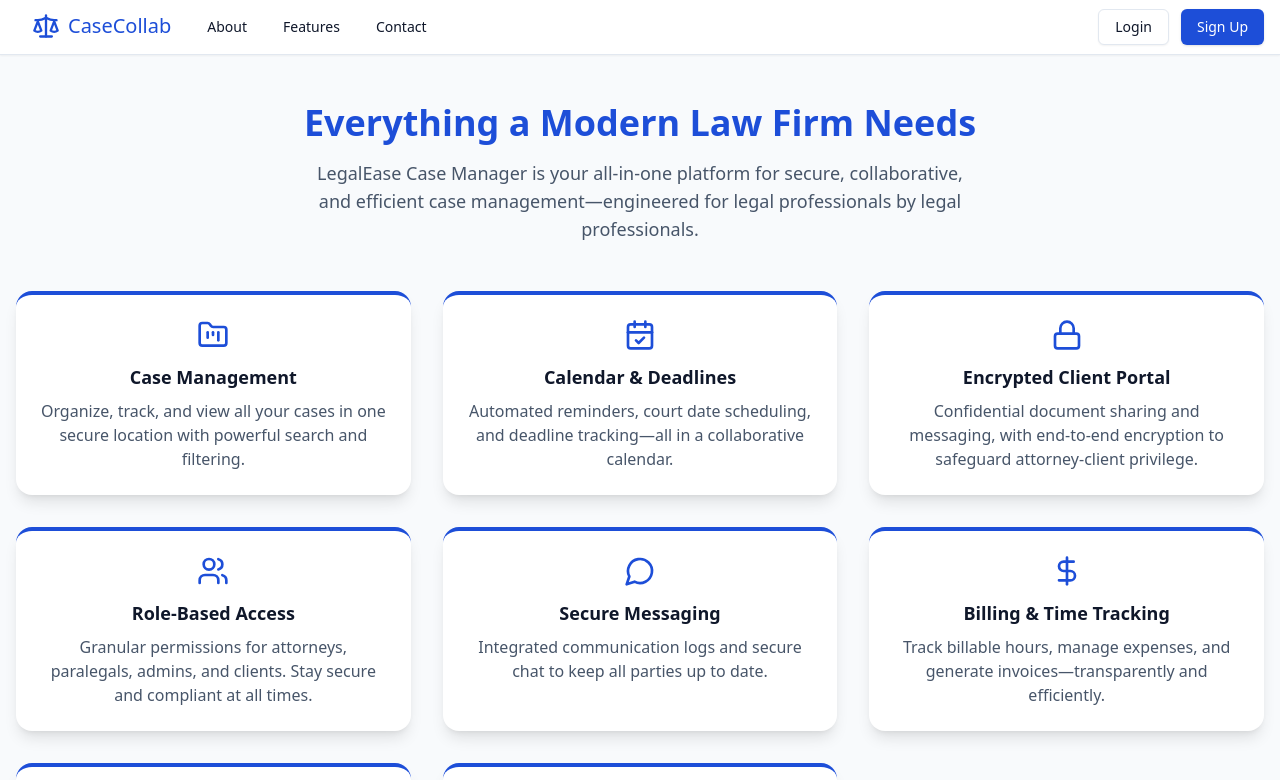
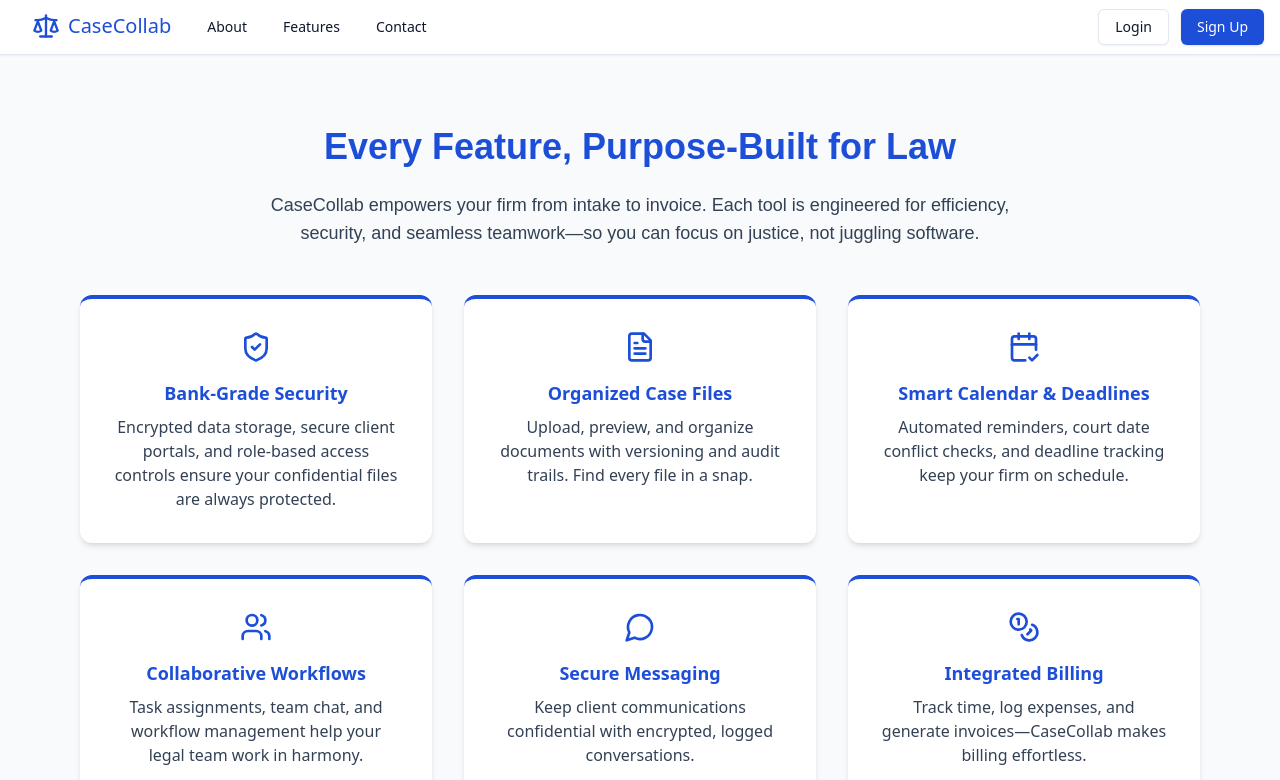
Before and after one commit to Collin-Test-Quome-Org/create-a-comprehensive-legal-case-management-syste-b92e745f-a7a3ee27, a React (Vite) app in the folder frontend/: page /features in a window 1280 px wide. Shown: the top 780 px of the page. Built offline with nearby package versions, Linux system fonts and the light colour scheme.

Commit message:
Add About, Features, and Contact pages with branded, accessible, and animated UI.

```diff
--- a/frontend/src/pages/AboutPage.tsx
+++ b/frontend/src/pages/AboutPage.tsx
@@ -1,36 +1,46 @@
 import { motion } from 'framer-motion';
+import { Scale } from 'lucide-react';
 
 export function AboutPage() {
   return (
-    <div className="min-h-screen bg-slate-50 flex flex-col items-center justify-start py-16 px-4">
-      <motion.div
-        initial={{ opacity: 0, y: 30 }}
-        animate={{ opacity: 1, y: 0 }}
-        transition={{ duration: 0.7 }}
-        className="max-w-3xl bg-white rounded-2xl shadow-xl p-10 border-t-4 border-[#1d4ed8]"
-      >
-        <div className="flex items-center gap-3 mb-6">
-          <img src="/branding/assets/logo-0.png" className="w-12 h-12" />
-          <span className="text-3xl font-extrabold text-[#1d4ed8] font-['IBM Plex Sans']">LegalEase Case Manager</span>
+    <main className="min-h-screen bg-slate-50 pt-10 pb-20">
+      <div className="max-w-4xl mx-auto px-4 mt-8">
+        <div className="flex items-center gap-4 mb-8">
+          <Scale className="w-10 h-10 text-[#1d4ed8]" />
+          <h1 className="text-3xl md:text-4xl font-bold text-[#1d4ed8]" style={{ fontFamily: 'IBM Plex Sans, sans-serif' }}>
+            About CaseCollab
+          </h1>
         </div>
-        <h1 className="text-2xl md:text-3xl font-bold mb-4">Our Mission</h1>
-        <p className="mb-5 text-slate-700 text-lg">
-          At LegalEase, our mission is to empower attorneys and legal staff to practice law—not chase paperwork. We believe legal professionals deserve tools that are as secure as your clients' secrets and as sharp as your cross-examination.
-        </p>
-        <h2 className="text-xl font-bold mb-2 mt-8">Who We Serve</h2>
-        <p className="mb-5 text-slate-700">
-          Whether you're a solo practitioner, midsize firm, or large legal team, LegalEase Case Manager adapts to your needs. We designed our platform in partnership with attorneys, paralegals, and clients to ensure it's as intuitive as it is robust.
-        </p>
-        <h2 className="text-xl font-bold mb-2 mt-8">What Sets Us Apart</h2>
-        <ul className="mb-5 text-slate-700 list-disc pl-6">
-          <li>Security-first, with end-to-end encryption and granular role controls</li>
-          <li>Intuitive collaboration—never miss a deadline or document again</li>
-          <li>Transparent billing, calendar, and workflow management</li>
-        </ul>
-        <p className="text-slate-600 mt-8 italic">
-          LegalEase—where your practice meets peace of mind.
-        </p>
-      </motion.div>
-    </div>
+        <motion.p
+          initial={{ opacity: 0, y: 30 }}
+          animate={{ opacity: 1, y: 0 }}
+          transition={{ duration: 0.7 }}
+          className="text-lg text-slate-700 mb-8 font-[400]"
+          style={{ fontFamily: 'IBM Plex Sans, sans-serif' }}
+        >
+          CaseCollab is your trusted co-counsel in the digital age. We're built for the bold legal teams who demand more than just a case file: we deliver seamless collaboration, bank-grade security, and an interface that makes managing legal work as easy as a closing argument. Our platform is the product of countless hours spent with attorneys, paralegals, and legal operations professionals—crafted to fuel your efficiency, empower your team, and keep your firm ahead of the curve.
+        </motion.p>
+        <motion.div
+          initial={{ opacity: 0, x: -40 }}
+          animate={{ opacity: 1, x: 0 }}
+          transition={{ delay: 0.2, duration: 0.8 }}
+          className="bg-white rounded-xl shadow-md p-8 border-t-4 border-[#94a3b8]"
+        >
+          <h2 className="text-xl font-bold mb-4 text-[#1d4ed8]">Our Mission</h2>
+          <p className="text-slate-700 text-base mb-4">
+            At CaseCollab, we believe legal work should be collaborative, secure, and stress-free. Our mission is to modernize every aspect of legal case management—so you can focus on winning cases, not wrangling paperwork. We’re here to champion your productivity, protect your clients, and make your firm shine.
+          </p>
+          <ul className="list-disc pl-6 text-slate-700 space-y-1">
+            <li>Empower legal professionals with intuitive, powerful software</li>
+            <li>Ensure the highest standards of data protection and compliance</li>
+            <li>Foster seamless teamwork and client communication</li>
+            <li>Deliver insights and automation to streamline your workflow</li>
+          </ul>
+        </motion.div>
+        <div className="mt-12 text-slate-500 text-center text-sm">
+          Proudly built by legal tech enthusiasts who believe justice deserves brilliant software.
+        </div>
+      </div>
+    </main>
   );
 }
--- a/frontend/src/pages/FeaturesPage.tsx
+++ b/frontend/src/pages/FeaturesPage.tsx
@@ -1,85 +1,83 @@
 import { motion } from 'framer-motion';
-import { CheckCircle, Lock, FolderKanban, CalendarCheck, Users, DollarSign, MessageCircle, ShieldCheck } from 'lucide-react';
+import { ShieldCheck, FileText, CalendarCheck2, Users, MessageCircle, Coins, KeyRound } from 'lucide-react';
 
-export function FeaturesPage() {
 const features = [
   {
-      icon: <FolderKanban className="w-8 h-8 text-[#1d4ed8]" />,
-      title: 'Case Management',
-      desc: 'Organize, track, and view all your cases in one secure location with powerful search and filtering.'
+    icon: <ShieldCheck className="w-8 h-8 text-[#1d4ed8]" />,
+    title: 'Bank-Grade Security',
+    desc: 'Encrypted data storage, secure client portals, and role-based access controls ensure your confidential files are always protected.'
   },
   {
-      icon: <CalendarCheck className="w-8 h-8 text-[#1d4ed8]" />,
-      title: 'Calendar & Deadlines',
-      desc: 'Automated reminders, court date scheduling, and deadline tracking—all in a collaborative calendar.'
+    icon: <FileText className="w-8 h-8 text-[#1d4ed8]" />,
+    title: 'Organized Case Files',
+    desc: 'Upload, preview, and organize documents with versioning and audit trails. Find every file in a snap.'
   },
   {
-      icon: <Lock className="w-8 h-8 text-[#1d4ed8]" />,
-      title: 'Encrypted Client Portal',
-      desc: 'Confidential document sharing and messaging, with end-to-end encryption to safeguard attorney-client privilege.'
+    icon: <CalendarCheck2 className="w-8 h-8 text-[#1d4ed8]" />,
+    title: 'Smart Calendar & Deadlines',
+    desc: 'Automated reminders, court date conflict checks, and deadline tracking keep your firm on schedule.'
   },
   {
     icon: <Users className="w-8 h-8 text-[#1d4ed8]" />,
-      title: 'Role-Based Access',
-      desc: 'Granular permissions for attorneys, paralegals, admins, and clients. Stay secure and compliant at all times.'
+    title: 'Collaborative Workflows',
+    desc: 'Task assignments, team chat, and workflow management help your legal team work in harmony.'
   },
   {
     icon: <MessageCircle className="w-8 h-8 text-[#1d4ed8]" />,
     title: 'Secure Messaging',
-      desc: 'Integrated communication logs and secure chat to keep all parties up to date.'
+    desc: 'Keep client communications confidential with encrypted, logged conversations.'
   },
   {
-      icon: <DollarSign className="w-8 h-8 text-[#1d4ed8]" />,
-      title: 'Billing & Time Tracking',
-      desc: 'Track billable hours, manage expenses, and generate invoices—transparently and efficiently.'
+    icon: <Coins className="w-8 h-8 text-[#1d4ed8]" />,
+    title: 'Integrated Billing',
+    desc: 'Track time, log expenses, and generate invoices—CaseCollab makes billing effortless.'
   },
   {
-      icon: <ShieldCheck className="w-8 h-8 text-[#1d4ed8]" />,
-      title: 'Compliance & Security',
-      desc: 'Full encryption, audit trails, and compliance tools to uphold the highest legal standards.'
-    },
-    {
-      icon: <CheckCircle className="w-8 h-8 text-[#1d4ed8]" />,
-      title: 'Workflow & Task Management',
-      desc: 'Assign tasks, track progress, and collaborate with your team—never miss a beat.'
+    icon: <KeyRound className="w-8 h-8 text-[#1d4ed8]" />,
+    title: 'Role-Based Access',
+    desc: 'Granular permissions for attorneys, paralegals, admins, and clients. Stay compliant and in control.'
   },
 ];
+
+export function FeaturesPage() {
   return (
-    <div className="min-h-screen bg-slate-50 py-12">
-      <div className="max-w-7xl mx-auto px-4">
+    <main className="min-h-screen bg-slate-50 pt-10 pb-20">
+      <div className="max-w-6xl mx-auto px-4 mt-8">
         <motion.h1
-          initial={{opacity: 0, y: 30}}
-          animate={{opacity: 1, y: 0}}
-          transition={{duration: 0.7}}
-          className="text-4xl font-extrabold mb-4 text-[#1d4ed8] text-center font-['IBM Plex Sans']"
+          initial={{ opacity: 0, y: 40 }}
+          animate={{ opacity: 1, y: 0 }}
+          transition={{ duration: 0.6 }}
+          className="text-3xl md:text-4xl font-bold text-[#1d4ed8] mb-6 text-center"
+          style={{ fontFamily: 'IBM Plex Sans, sans-serif' }}
         >
-          Everything a Modern Law Firm Needs
+          Every Feature, Purpose-Built for Law
         </motion.h1>
         <motion.p
-          initial={{opacity: 0, y: 24}}
-          animate={{opacity: 1, y: 0}}
-          transition={{delay: 0.2, duration: 0.7}}
-          className="text-slate-600 text-center max-w-2xl mx-auto mb-12 text-lg"
+          initial={{ opacity: 0, x: -20 }}
+          animate={{ opacity: 1, x: 0 }}
+          transition={{ delay: 0.1, duration: 0.5 }}
+          className="text-lg text-slate-700 text-center mb-12 max-w-3xl mx-auto font-[400]"
+          style={{ fontFamily: 'IBM Plex Sans, sans-serif' }}
         >
-          LegalEase Case Manager is your all-in-one platform for secure, collaborative, and efficient case management—engineered for legal professionals by legal professionals.
+          CaseCollab empowers your firm from intake to invoice. Each tool is engineered for efficiency, security, and seamless teamwork—so you can focus on justice, not juggling software.
         </motion.p>
-        <div className="grid md:grid-cols-2 lg:grid-cols-3 gap-8">
-          {features.map((feat, idx) => (
+        <div className="grid grid-cols-1 md:grid-cols-2 lg:grid-cols-3 gap-8">
+          {features.map((f, i) => (
             <motion.div
-              key={feat.title}
-              initial={{opacity: 0, y: 40}}
-              whileInView={{opacity: 1, y: 0}}
-              transition={{delay: idx * 0.08, duration: 0.5}}
-              viewport={{once: true}}
-              className="bg-white rounded-2xl shadow-lg p-6 flex flex-col items-center border-t-4 border-[#1d4ed8]"
+              key={f.title}
+              initial={{ opacity: 0, y: 30 }}
+              whileInView={{ opacity: 1, y: 0 }}
+              transition={{ delay: 0.1 * i, duration: 0.5 }}
+              viewport={{ once: true }}
+              className="bg-white rounded-xl shadow-md p-8 flex flex-col items-center text-center border-t-4 border-[#1d4ed8]"
             >
-              <div className="mb-3">{feat.icon}</div>
-              <h3 className="font-bold text-lg mb-2 text-slate-900">{feat.title}</h3>
-              <p className="text-slate-600 text-center">{feat.desc}</p>
+              <div className="mb-4">{f.icon}</div>
+              <h3 className="text-lg font-bold mb-2 text-[#1d4ed8]">{f.title}</h3>
+              <p className="text-slate-700 text-base">{f.desc}</p>
             </motion.div>
           ))}
         </div>
       </div>
-    </div>
+    </main>
   );
 }
```
Also changed, not shown: frontend/src/pages/ContactPage.tsx (+39 -34 lines). Lines whose indentation alone changed are shown as unchanged.
